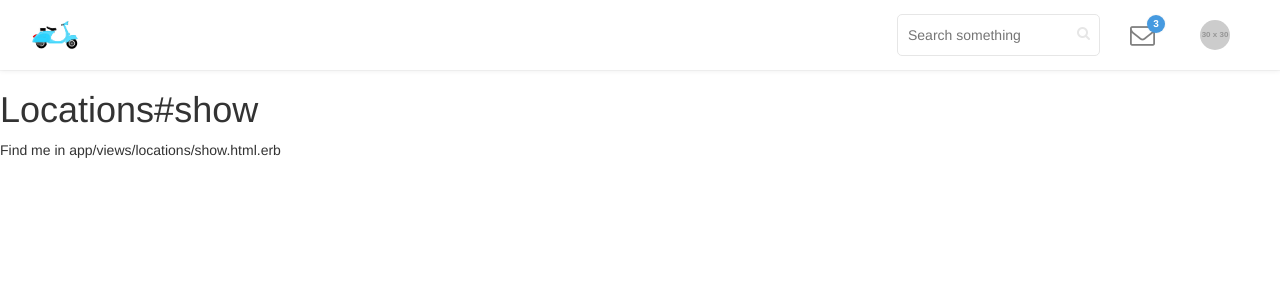
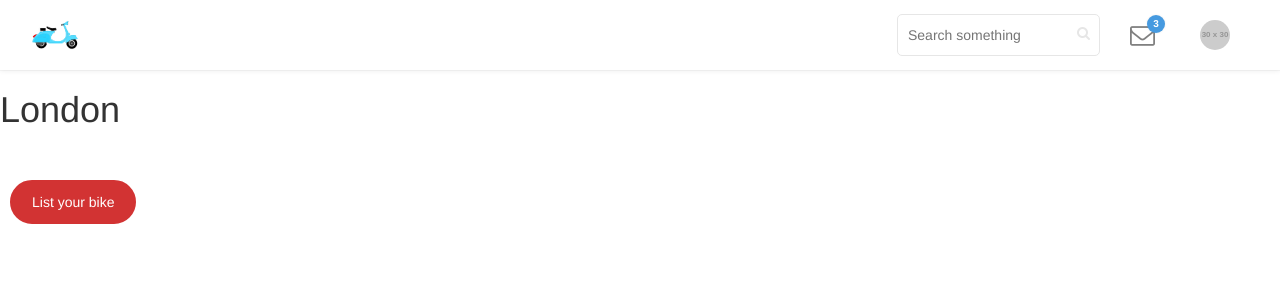
Before and after one commit to moseskim9/ride-on, a Rails app: page /locations/1 in a window 1280 px wide. Shown: the top 300 px of the page. Run offline with Rails 7, Linux system fonts and the light colour scheme; the visitor is signed in with stand-in values (Sample User, id 1); data comes from the database, SQL or seed files in the repository; grey boxes labelled with a size stand in for pictures from a placeholder-image service; style sheets or scripts are compiled from the project's sources; some libraries are stand-ins or nearby versions.

Commit message:
added list your bike button and stuff I can't remember

```diff
--- a/app/controllers/locations_controller.rb
+++ b/app/controllers/locations_controller.rb
@@ -6,7 +6,7 @@ class LocationsController < ApplicationController
 
   def show
     @location = Location.find(params[:id])
-    @bike = Bike.find(params[:id])
+    # @bike = Bike.find(params[:id])
   end
 
   # def new
--- a/app/controllers/pages_controller.rb
+++ b/app/controllers/pages_controller.rb
@@ -1,5 +1,6 @@
 class PagesController < ApplicationController
   def welcome
     @locations = Location.all
+    @latest_bikes = Bike.latest
   end
 end
--- a/app/models/bike.rb
+++ b/app/models/bike.rb
@@ -9,4 +9,6 @@ class Bike < ActiveRecord::Base
   has_many :reviews, :through => :bookings
   has_many :users,   :through => :bookings
 
+  scope :latest, -> { order(created_at: :desc).limit(5) }
+
 end
--- a/app/views/locations/show.html.erb
+++ b/app/views/locations/show.html.erb
@@ -1,9 +1,15 @@
-<h1>Locations#show</h1>
-<p>Find me in app/views/locations/show.html.erb</p>
+<h1> <%= @location.city%></h1>
+<br>
+<br>
 
+<%= link_to t(".top_call_to_action", default: "List your bike"), new_location_bike_path(@location), class: "navbar-wagon-item navbar-wagon-button btn" %>
 
+<br>
+<br>
+<br>
 
 <% @location.bikes.each do |bike| %>
+    <p><%= image_tag bike.bike_image %></p>
     <h2> <%= link_to bike.make, location_bike_path(@location, bike) %> </h2>
     <p> <%= bike.model %> </p>
     <p> <%= bike.year %> </p>
--- a/app/views/pages/welcome.html.erb
+++ b/app/views/pages/welcome.html.erb
@@ -59,5 +59,8 @@
 <%= link_to "my_profile", profile_path(current_user), class: "btn" %>
 <% end %>
 
+<% @latest_bikes.each do |bike| %>
+<p><%= bike.make %></p>
+<% end %>
 
 <%= render 'shared/footer' %>
--- a/app/views/shared/_navbar.html.erb
+++ b/app/views/shared/_navbar.html.erb
@@ -55,6 +55,8 @@
       <!-- Login text link -->
       <%= link_to t(".sign_in", default: "Login"), new_user_session_path, class: "navbar-wagon-item navbar-wagon-link" %>
 
+
+
     <% end %>
 
     <!-- Button (call-to-action) -->
```
